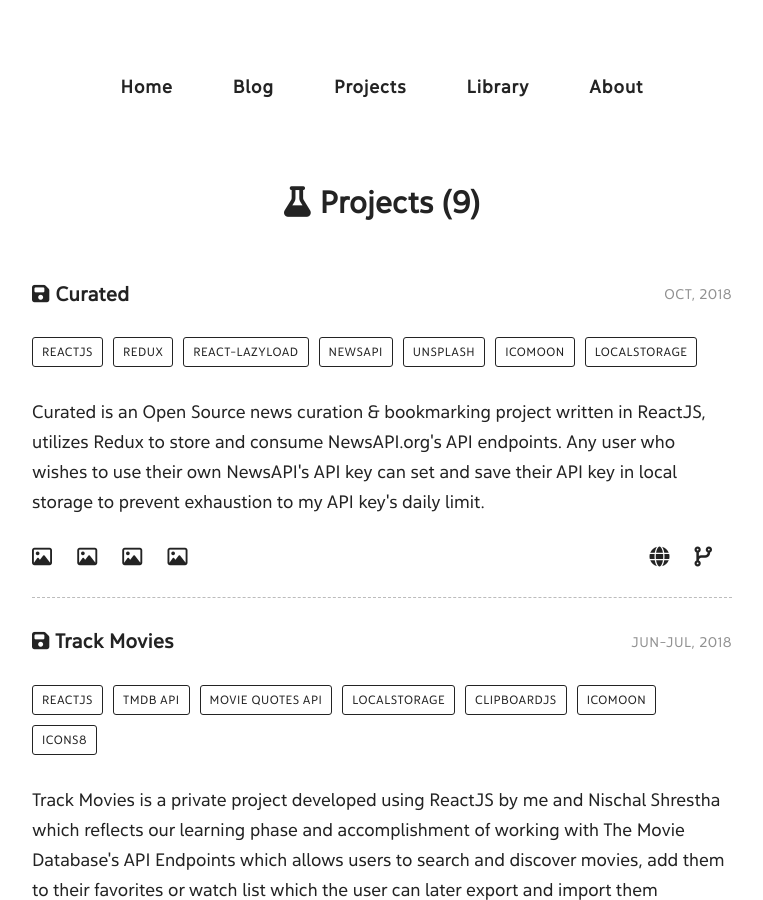
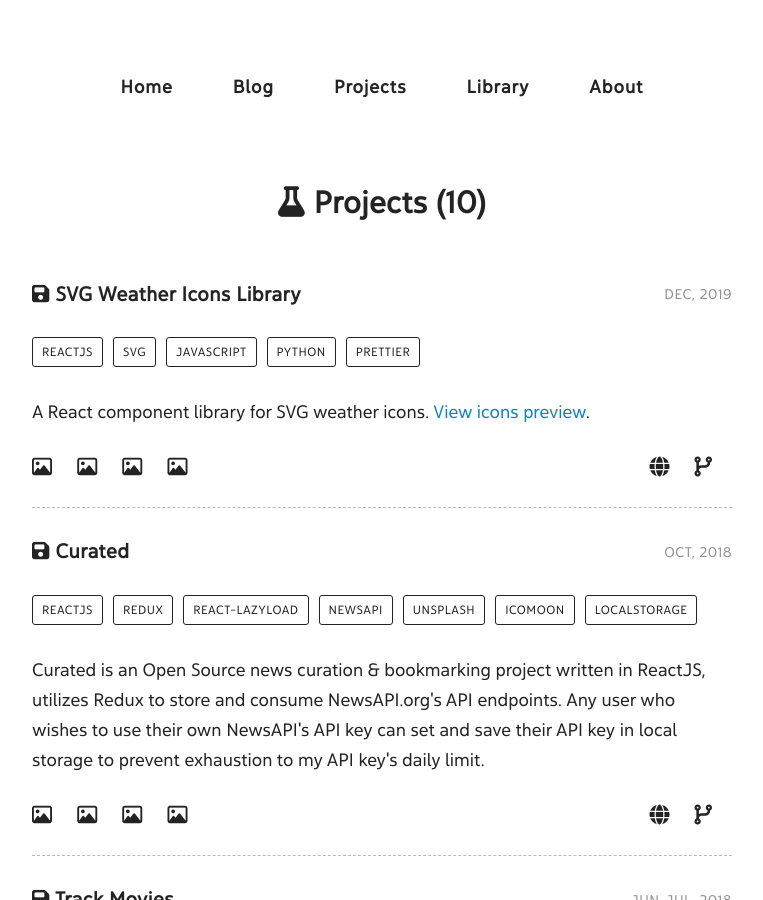
Before and after one commit to intern0t/personal-blog, a Jekyll site: the page built from _pages/projects.md, in a window 1280 px wide and 900 px high. Shown: the whole window, without its empty margins (258-1021 px from the left). Built offline with Jekyll 4.4.1, drawn with Linux system fonts in a browser that asks for light colours; nearby versions of some CDN libraries.

Commit message:
Added new project entry.

```diff
--- a/_data/projects.json
+++ b/_data/projects.json
@@ -1,4 +1,21 @@
 [
+    {
+        "title": "SVG Weather Icons Library",
+        "description": "A React component library for SVG weather icons. <a href='https://intern0t.github.io/react-weather-icons/' target='_blank'>View icons preview</a>.",
+        "demo": {
+            "images": [
+                "https://github.com/intern0t/react-weather-icons/blob/master/screenshots/icons-black.png?raw=true",
+                "https://github.com/intern0t/react-weather-icons/blob/master/screenshots/icons-blue-dark-bg.png?raw=true",
+                "https://github.com/intern0t/react-weather-icons/blob/master/screenshots/icons-red-dark-bg.png?raw=true",
+                "https://github.com/intern0t/react-weather-icons/blob/master/screenshots/icons-white-dark-bg.png?raw=true"
+            ],
+            "previews": [],
+            "live": "https://www.npmjs.com/package/@intern0t/react-weather-icons",
+            "repository": "https://github.com/intern0t/react-weather-icons"
+        },
+        "used": ["ReactJS", "SVG", "Javascript", "Python", "Prettier"],
+        "date": "Dec, 2019"
+    },
     {
         "title": "Curated",
         "description": "Curated is an Open Source news curation & bookmarking project written in ReactJS, utilizes Redux to store and consume NewsAPI.org's API endpoints. Any user who wishes to use their own NewsAPI's API key can set and save their API key in local storage to prevent exhaustion to my API key's daily limit.",
```
